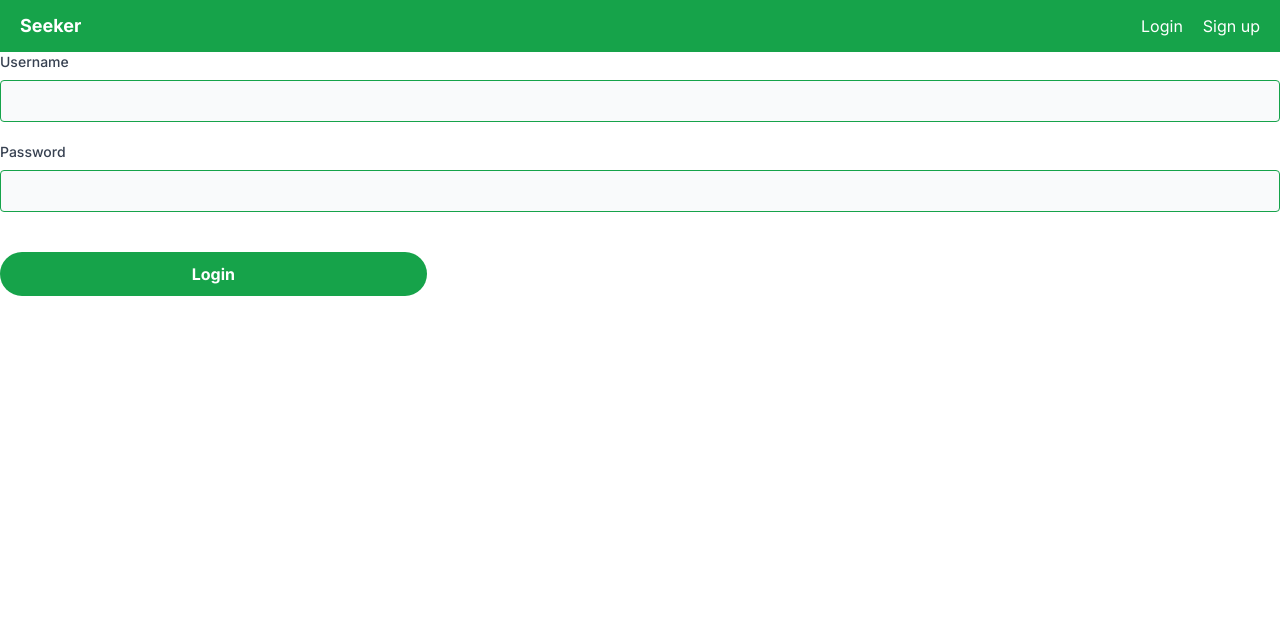
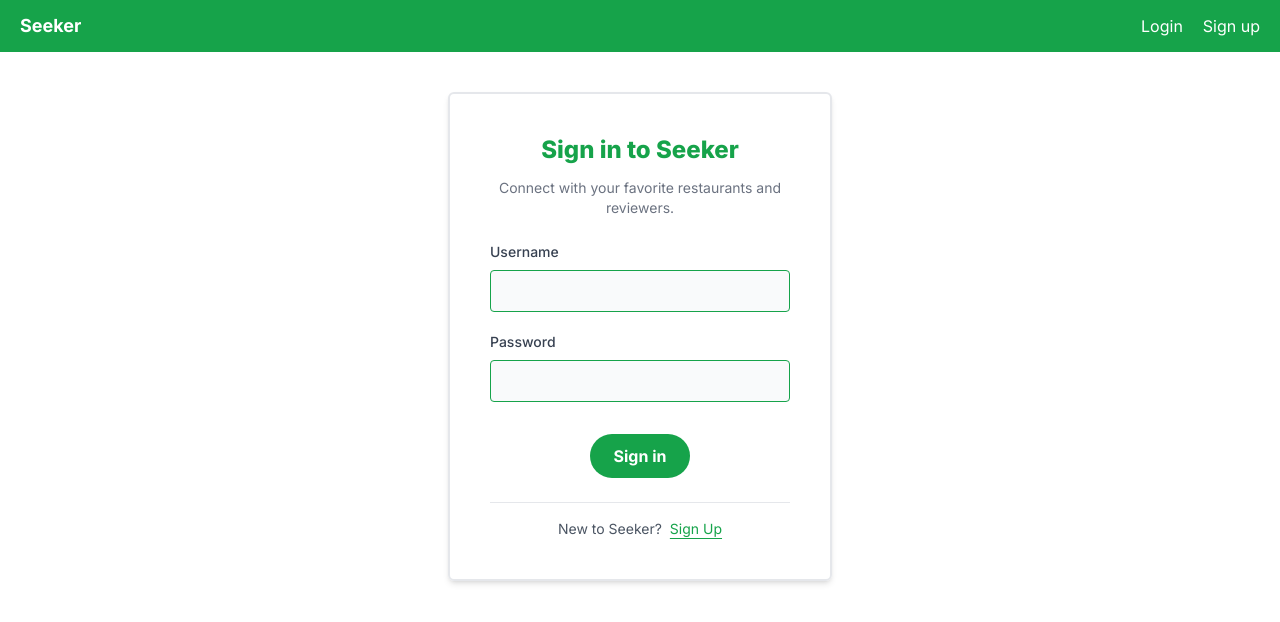
Before and after one commit to ReshanCSX/CS50W-Project5-Capstone, a React (Vite) app in the folder Frontend/: page /login in a window 1280 px wide. Shown: the top 622 px of the page. Built offline with nearby package versions, Linux system fonts and the light colour scheme.

Commit message:
Sign in page design

```diff
--- a/Frontend/src/api/auth/updateAuthStatus.jsx
+++ b/Frontend/src/auth/updateAuthStatus.jsx
@@ -1,5 +1,5 @@
 import { useEffect, useState } from "react"
-import { API } from ".."
+import { API } from "../api"
 
 
 const getAuthToken = () => {
--- a/Frontend/src/api/auth/useAuthToken.jsx
+++ b/Frontend/src/auth/useAuthToken.jsx
@@ -1,4 +1,4 @@
-import { API } from ".."
+import { API } from "../api"
 
 export const useAuthStatus = async () => {
 
--- a/Frontend/src/components/Button.jsx
+++ b/Frontend/src/components/Button.jsx
@@ -3,9 +3,9 @@ export default function Button(props){
     const {name} = props
 
     return(
-        <div className="mt-8">
+        <div className="mt-6 flex justify-center">
             <button
-                className="w-full sm:w-1/3 rounded-full py-2.5 font-bold bg-green-600 hover:bg-green-700 text-white">
+                className="w-full sm:w-1/3 rounded-full py-2.5 font-bold bg-green-600 hover:bg-green-700 text-white focus:outline-green-700">
                 {name}
             </button>
         </div>
--- a/Frontend/src/components/CreateListingPage/CreateListingPage.jsx
+++ b/Frontend/src/components/CreateListingPage/CreateListingPage.jsx
@@ -3,7 +3,7 @@ import { useLoaderData, Navigate } from 'react-router-dom'
 import TextField from "../TextField"
 import Button from "../Button"
 import { API } from "../../api"
-import updateAuthToken from "../../api/auth/updateAuthStatus"
+import updateAuthToken from "../../auth/updateAuthStatus"
 
 export default function CreateListing(){
 
@@ -11,7 +11,7 @@ export default function CreateListing(){
     const data = useLoaderData()
 
     if (!data) {
-      return <Navigate to='/login' />
+      return <Navigate to='/login?next=create' />
     } else {
         updateAuthToken()
     }
@@ -73,12 +73,12 @@ export default function CreateListing(){
     }
 
     return(
-        <section className="px-5 py-10 md:px-20 lg:max-w-xl">
+        <section className="px-5 py-10 flex justify-center">
             <div>
-                <h1 className="text-green-600 text-4xl font-extrabold mb-6">Add a place to Seeker.</h1>
+
+                <div className="">
+                    <h1 className="text-green-600 text-center text-4xl font-extrabold mb-6">Add a place to Seeker.</h1>
                 </div>
-
-            <div>
 
                 <form onSubmit={handleSubmit}>
                     <fieldset>
--- a/Frontend/src/components/HomePage/Card.jsx
+++ b/Frontend/src/components/HomePage/Card.jsx
@@ -1,4 +1,4 @@
-import generateStars from "../util"
+import { generateStars } from "../util"
 
 export default function Card(props){
 
--- a/Frontend/src/components/LoginPage/LoginPage.jsx
+++ b/Frontend/src/components/LoginPage/LoginPage.jsx
@@ -2,12 +2,21 @@ import TextField from "../TextField"
 import Button from "../Button"
 import { useState } from "react"
 import { API } from "../../api"
-import { useNavigate } from 'react-router-dom'
+import { useNavigate, useLocation, Navigate, useLoaderData } from 'react-router-dom'
+import { getParams } from "../util"
 
 export default function Login(){
 
+    const data = useLoaderData()
+
+    if (!!data) {
+      return <Navigate to='/' />
+    }
+
     const [credentials, setCredentials] = useState({username:"", password:""})
-    const [credentialsErrors, setCredentialsErrors] = useState({username:"", password:""})
+    const [credentialsErrors, setCredentialsErrors] = useState("")
+
+    const pageParam = getParams(useLocation(), 'next')
     const navigate = useNavigate()
 
     const handleChange = (event) => {
@@ -17,7 +26,7 @@ export default function Login(){
 
     const handleSubmit = async (event) => {
         event.preventDefault()
-
+        setCredentialsErrors("")
         const data = {
             username : credentials.username,
             password : credentials.password
@@ -29,44 +38,69 @@ export default function Login(){
             console.log(response.data)
 
             localStorage.setItem('authTokens', JSON.stringify(response.data))
-            localStorage.setItem('userID', response.data.id)
 
             console.log(localStorage.getItem('authTokens'))
-            setTimeout(navigate('/create'), 500)
+
+            if(pageParam){
+                navigate('/' + pageParam)
+            }else{
+                navigate('/')
+            }
+
         }
         catch(errors){
-            const errorData = errors
+            const errorData = errors.response
+
+            if(errorData.status === 401){
+                setCredentialsErrors("The email address or password you entered is incorrect.")
+            } else{
                 console.log(errorData)
+            }
+
+
         }
     }
 
     return(
-        <section>
-            <form onSubmit={handleSubmit}>
+        <section className="flex p-10 items-center justify-center h-full">
+            <div className="w-full sm:max-w-sm shadow-md border-2 p-10 rounded-md">
+                <form onSubmit={handleSubmit} className="mb-6">
                     <fieldset>
+                        <div className="mb-6">
+                            <h1 className="text-green-600 text-center text-2xl font-extrabold mb-3">Sign in to Seeker</h1>
+                            <h2 className="text-center text-sm text-gray-500">Connect with your favorite restaurants and reviewers.</h2>
+                        </div>
+                        { credentialsErrors && <div className="text-sm text-red-800 bg-red-100 p-3 my-3 rounded">{credentialsErrors}</div>}
 
                         <TextField
                             name="username"
                             label="Username"
                             required={true}
                             handleChange={handleChange}
-                        errors = {credentialsErrors}
                             value={credentials}
                         />
 
                         <TextField
                             name="password"
                             label="Password"
+                            type="password"
                             required={true}
                             handleChange={handleChange}
-                        errors = {credentialsErrors}
                             value={credentials}
                         />
 
-                    <Button name="Login"/>
+
+                        <Button name="Sign in"/>
+
 
                     </fieldset>
                 </form>
+                <hr className="my-4"/>
+                <p className="text-sm text-gray-600 text-center">
+                    New to Seeker?
+                    <a href="#" className="underline underline-offset-4 pl-2 text-green-600 hover:text-green-800">Sign Up</a>
+                </p>
+            </div>
         </section>
     )
 }
--- a/Frontend/src/components/SearchPage/SeachedCard.jsx
+++ b/Frontend/src/components/SearchPage/SeachedCard.jsx
@@ -1,4 +1,4 @@
-import generateStars from "../util"
+import { generateStars } from "../util"
 
 export default function SearchedCard(props){
 
--- a/Frontend/src/components/SearchPage/SearchPage.jsx
+++ b/Frontend/src/components/SearchPage/SearchPage.jsx
@@ -3,21 +3,22 @@ import { useLocation, Link } from "react-router-dom"
 import SearchedCard from "./SeachedCard"
 import Spinner from "../Spinner"
 import { API } from "../../api"
+import { getParams } from "../util"
 
 
 export default function Search(){
 
-  const { search } = useLocation();
-  const searchQ = new URLSearchParams(search).get("q")
+  const searchParam = getParams(useLocation(), 'q')
   const [cardInfo, setCardInfo] = useState([])
   const [isLoading, setIsLoading] = useState(true)
+
 
   useEffect(() => {
 
     const fetchData = async () => {
-      if(searchQ){
+      if(searchParam){
         try{
-          const response = await API.get(`/search${search}`)
+          const response = await API.get(`/search?q=${searchParam}`)
           setCardInfo(response.data)
           setIsLoading(false)
         }
@@ -40,17 +41,17 @@ export default function Search(){
 
       <section className="px-5 pt-10 md:pl-20">
         <div className="w-full md:w-3/4">
-          <h1 className="text-gray-600 text-2xl font-bold mb-3">
-            {searchQ
+          <h1 className="text-green-600 text-2xl font-bold mb-3">
+            {searchParam
 
-              ? `Results matching "${searchQ}"`
+              ? `Results matching "${searchParam}"`
               : "We need more information to help you. What are you looking for?"
 
               }
           </h1>
           <div className="flex">
             <h2 className="text-gray-600 text-sm font-light mb-6">Is Seeker missing a place?</h2>
-            <Link to="/create" className="text-sm underline underline-offset-4 text-green-600 hover:text-green-700 ml-3">Add a place</Link>
+            <Link to="/create" className="text-sm underline underline-offset-4 text-green-600 hover:text-green-800 ml-3">Add a place</Link>
           </div>
         </div>
       </section>
--- a/Frontend/src/components/TextField.jsx
+++ b/Frontend/src/components/TextField.jsx
@@ -15,7 +15,7 @@ export default function TextField(props){
                 className="mb-2 w-full bg-gray-50 border border-green-600 text-gray-900 text-sm rounded p-2.5 focus:outline-green-700"
                 required={required ? true : false}
             />
-            {errors[name]?.length > 0 && <p className="text-red-500 text-xs">{errors[name]}</p>}
+            {errors && errors[name]?.length > 0 && <p className="text-red-500 text-xs">{errors[name]}</p>}
         </div>
     )
 }
--- a/Frontend/src/components/util.jsx
+++ b/Frontend/src/components/util.jsx
@@ -1,6 +1,6 @@
 import Star from "./Star"
 
-export default function generateStars(rating){
+export function generateStars(rating){
     const stras=[]
     const numFullStars = Math.floor(rating)
     const hasHalfStars = (rating % 1 != 0)
@@ -22,3 +22,11 @@ export default function generateStars(rating){
 
     return stras
 }
+
+export function getParams(location, keyword){
+
+    const { search } = location
+    const param = new URLSearchParams(search).get(keyword)
+
+    return param
+}
--- a/Frontend/src/routing/routes.jsx
+++ b/Frontend/src/routing/routes.jsx
@@ -1,5 +1,5 @@
 import { createBrowserRouter } from "react-router-dom"
-import { useAuthStatus } from "../api/auth/useAuthToken"
+import { useAuthStatus } from "../auth/useAuthToken"
 
 import ErrorPage from "../error-page"
 import Root from "../components/Root"
@@ -30,6 +30,7 @@ export const ROUTES = createBrowserRouter([
       },
       {
         path: "/login",
+        loader: useAuthStatus,
         element: <Login />
       },
     ],
```
Also changed, not shown: 1 other file (tests, documents, lock files or other folders). Lines whose indentation alone changed are shown as unchanged.
